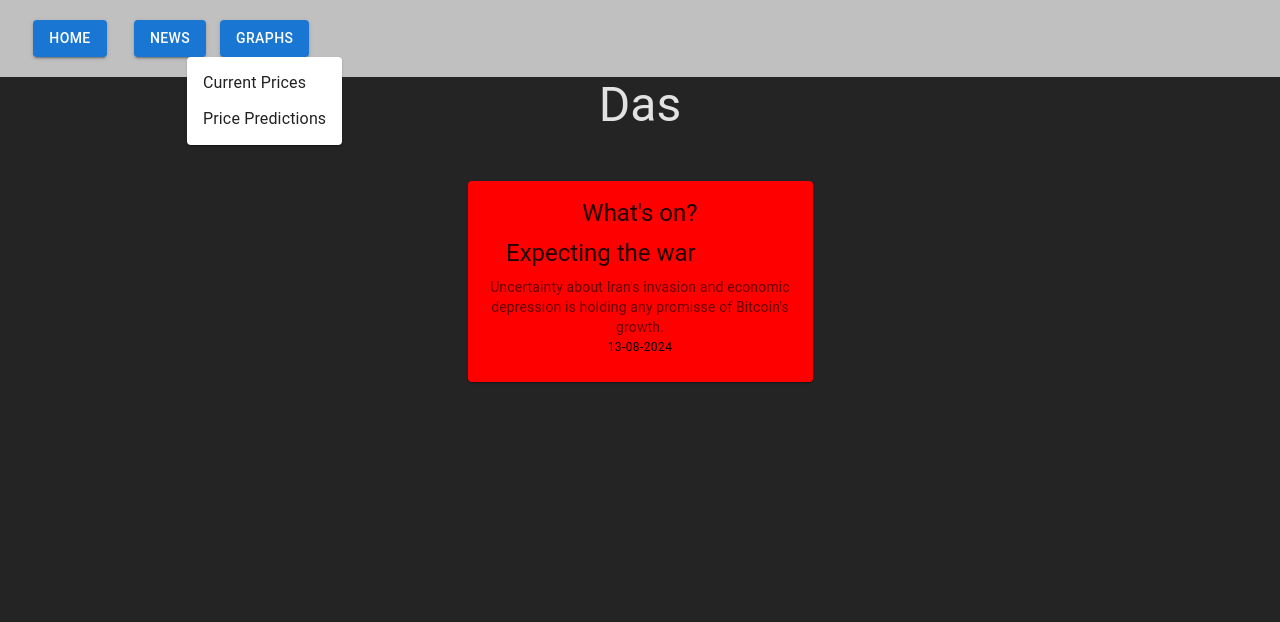
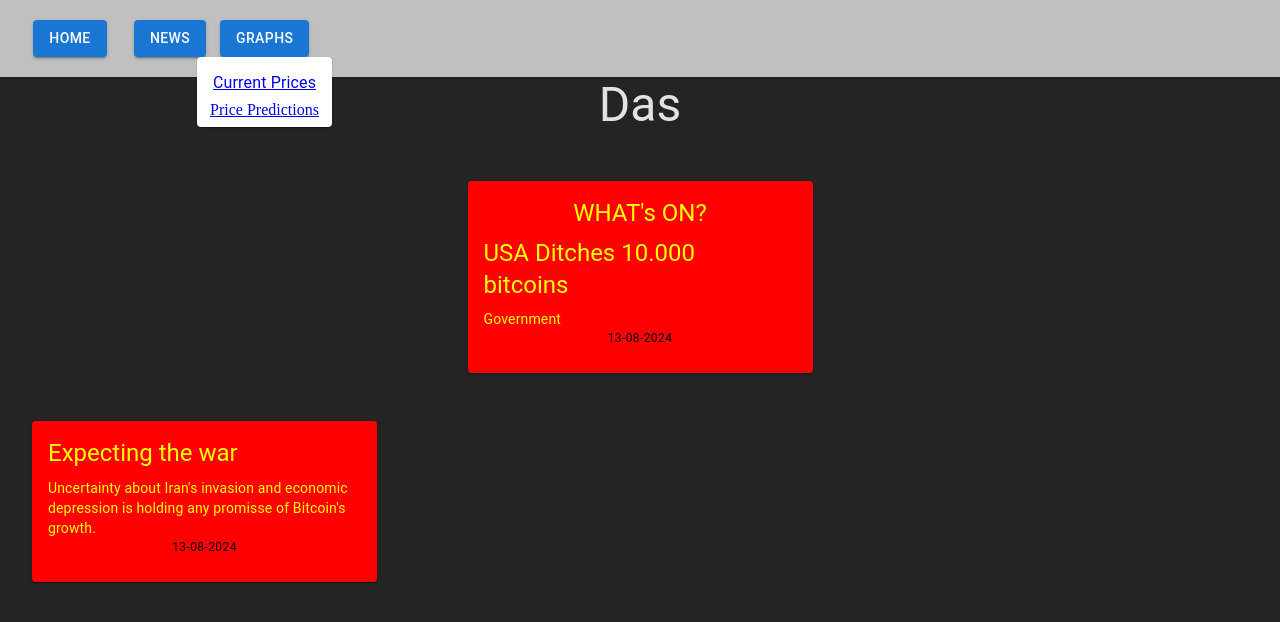
Before and after one commit to vicrego/cryptogoldsmith, a React (Vite) app: page / in a window 1280 px wide. Both pictures are taken after a click on the button "GRAPHS". Shown: the top 622 px of the page. Built offline with nearby package versions, Linux system fonts and the light colour scheme.

Commit message:
What's On Grid first implementation.

```diff
--- a/src/App.css
+++ b/src/App.css
@@ -1,5 +1,14 @@
 
 #root {
   margin: 0 auto;
-  text-align: center;
+
 }
+
+
+.rotate90 {
+  -webkit-transform: rotate(180deg);
+  -moz-transform: rotate(180deg);
+  -o-transform: rotate(180deg);
+  -ms-transform: rotate(180degg);
+  transform: rotate(180deg);
+}
--- a/src/App.tsx
+++ b/src/App.tsx
@@ -5,8 +5,10 @@ import './App.css'
 import { createTheme } from '@mui/material'
 
 import { Route, BrowserRouter as Router, Routes } from 'react-router-dom'
-import News from './components/news'
-import Home from './components/home'
+import News from './components/News'
+import Home from './components/Home'
+import Current from './components/graphs/Current'
+import Predictions from './components/graphs/Predictions'
 
 function App() {
 
@@ -33,6 +35,8 @@ function App() {
     <Routes>
       <Route path="/" element={<Home theme={theme} />} />
       <Route path="/news" element={<News />} />
+      <Route path="/graphs/current" element={<Current />} />
+      <Route path="/graphs/predictions" element={<Predictions />} />
     </Routes>
 
   )
--- a/src/components/Header/Navbar.tsx
+++ b/src/components/Header/Navbar.tsx
@@ -1,6 +1,6 @@
 import { Avatar, Box, Button, ButtonGroup, ClickAwayListener, Grow, Menu, MenuItem, MenuList, Paper, Popper, Select, Typography } from '@mui/material'
 import React from 'react'
-import ArrowDropDownIcon from '@mui/icons-material/ArrowDropDown';
+import { Link } from 'react-router-dom';
 
 
 const Navbar = () => {
@@ -69,11 +69,12 @@ const Navbar = () => {
                 <ClickAwayListener onClickAway={handleClose}>
                   <MenuList id="split-button-menu" autoFocusItem>
                     <MenuItem>
-                    Current Prices
+                    <Link to={"../graphs/current"}>Current Prices
+                    </Link>
                     </MenuItem>
-                    <MenuItem>
+                    <Link to={"../graphs/predictions"}>
                     Price Predictions
-                    </MenuItem>
+                    </Link>
                   </MenuList>
                 </ClickAwayListener>
               </ul>
--- a/src/components/Layoult/Layoults.tsx
+++ b/src/components/Layoult/Layoults.tsx
@@ -1,5 +1,5 @@
 import React, { Children } from 'react'
-import Navbar from '../Header/Navbar'
+import Navbar from '../header/Navbar'
 import { Outlet } from 'react-router-dom'
 import { Box, Stack } from '@mui/material'
 import { createTheme } from '@mui/material/styles';
--- /dev/null
+++ b/src/components/graphs/Current.tsx
@@ -0,0 +1,15 @@
+import React from 'react'
+import Layoults from '../layoult/Layoults'
+import { Typography } from '@mui/material'
+
+const Current = () => {
+  return (
+    <Layoults>
+        <Typography variant="h3">
+            Current
+        </Typography>
+    </Layoults>
+  )
+}
+
+export default Current
--- /dev/null
+++ b/src/components/graphs/Predictions.tsx
@@ -0,0 +1,15 @@
+import React from 'react'
+import Layoults from '../layoult/Layoults'
+import { Typography } from '@mui/material'
+
+const Predictions = () => {
+  return (
+    <Layoults>
+        <Typography variant="h3">
+            Predictions
+        </Typography>
+    </Layoults>
+  )
+}
+
+export default Predictions
--- a/src/components/home.tsx
+++ b/src/components/home.tsx
@@ -1,17 +1,17 @@
-import { Box, Button, Card, CardActions, CardContent, CardMedia, Grid, Stack, Typography } from '@mui/material'
-import Layoults from './Layoult/Layoults'
+import { Box, Button, Card, CardActions, CardContent, CardMedia, Grid, Stack, Typography,  } from '@mui/material'
+import Layoults from './layoult/Layoults'
 import currentNews from "../content/currentNews.json"
 import upArrow from "../assets/gifs/upArrow.gif"
 
-const Home = ({theme}) => {
+const Home = ({theme}:any) => {
 
   const secondaryTheme = theme.palette.secondary;
   console.log(currentNews);
 
   let positivity;
-  if(currentNews.positivity === true){
+  if(currentNews[0].positivity === true){
     positivity = "green"
-  } else if (currentNews.positivity === false) {
+  } else if (currentNews[0].positivity === false) {
     positivity = "red"
   } else {
     positivity = "yellow"
@@ -26,37 +26,62 @@ const Home = ({theme}) => {
           gap: "3rem"
         }}
       >
-        <Typography variant="h3">
+        <Typography variant="h3" >
           Das
         </Typography>
         <Card sx={{ maxWidth: 345, backgroundColor: positivity}}>
           <CardContent>
 
-            <Typography gutterBottom variant="h5" component="div">
-              What's on?
+            <Typography gutterBottom variant="h5" component="div" textAlign={"center"} color={"yellow"}>
+              WHAT's ON?
             </Typography>
 
             <Grid container rowSpacing={1} columnSpacing={{ xs: 0, sm: 0, md: 0 }}>
               <Grid item xs={9}>
-                <Typography gutterBottom variant="h5" component="div">
-                  {currentNews.title}
+                <Typography gutterBottom variant="h5" component="div" color={"yellow"}>
+                  {currentNews[0].title}
                 </Typography>
               </Grid>
               <Grid item xs={2}>
-                {currentNews.positivity === true ?
-                  (<img style={{width: "2rem"}} src={upArrow} alt="upArrow" />) : ""
+                {currentNews[0].positivity === true ?
+                  (<img style={{width: "2rem"}} src={upArrow} alt="upArrow" />) : <img style={{width: "2rem"}} src={upArrow} alt="upArrow" class="rotate90"/>
                 }
               </Grid>
             </Grid>
-            <Typography variant="body2" color="text.secondary">
-            {currentNews.text}
+            <Typography variant="body2" color="yellow" >
+              {currentNews[0].text}
             </Typography>
-            <Typography variant='caption' color="CaptionText">
-              {currentNews.date}
+            <Typography variant='caption' color="CaptionText" component="div"   textAlign={"center"}>
+              {currentNews[0].date}
             </Typography>
           </CardContent>
+        </Card>
+        <Grid container rowSpacing={2} columnSpacing={{ xs: 1, sm: 2, md: 3 }}>
+            {currentNews.filter((news) => currentNews[0] != news).map(filteredNews => (
+              <Grid item xs={6}>
 
-        </Card>
+              <Card sx={{ maxWidth: 345, backgroundColor: positivity}}>
+                <CardContent>
+                  <Grid container rowSpacing={1} columnSpacing={{ xs: 0, sm: 0, md: 0 }}>
+                    <Grid item xs={9}>
+                      <Typography gutterBottom variant="h5" component="div" color={"yellow"}>
+                        {filteredNews.title}
+                      </Typography>
+                    </Grid>
+
+                  </Grid>
+                  <Typography variant="body2" color="yellow" >
+                    {filteredNews.text}
+                  </Typography>
+                  <Typography variant='caption' color="CaptionText" component="div"   textAlign={"center"}>
+                    {filteredNews.date}
+                  </Typography>
+                </CardContent>
+              </Card>
+              </Grid>
+            ))}
+
+        </Grid>
       </Stack>
     </Layoults>
   )
--- a/src/components/news.tsx
+++ b/src/components/news.tsx
@@ -1,5 +1,5 @@
 import { Box, Stack, Typography } from '@mui/material'
-import Layoults from './Layoult/Layoults'
+import Layoults from './layoult/Layoults'
 
 const News = () => {
   return (
--- a/src/content/currentNews.json
+++ b/src/content/currentNews.json
@@ -1,8 +1,16 @@
 
 
+[
+    {
+        "title": "USA Ditches 10.000 bitcoins",
+        "text": "Government",
+        "positivity": false,
+        "date": "13-08-2024"
+    },
     {
         "title": "Expecting the war",
         "text": "Uncertainty about Iran's invasion and economic depression is holding any promisse of Bitcoin's growth.",
         "positivity": false,
         "date": "13-08-2024"
     }
+]
```
Lines whose indentation alone changed are shown as unchanged.
